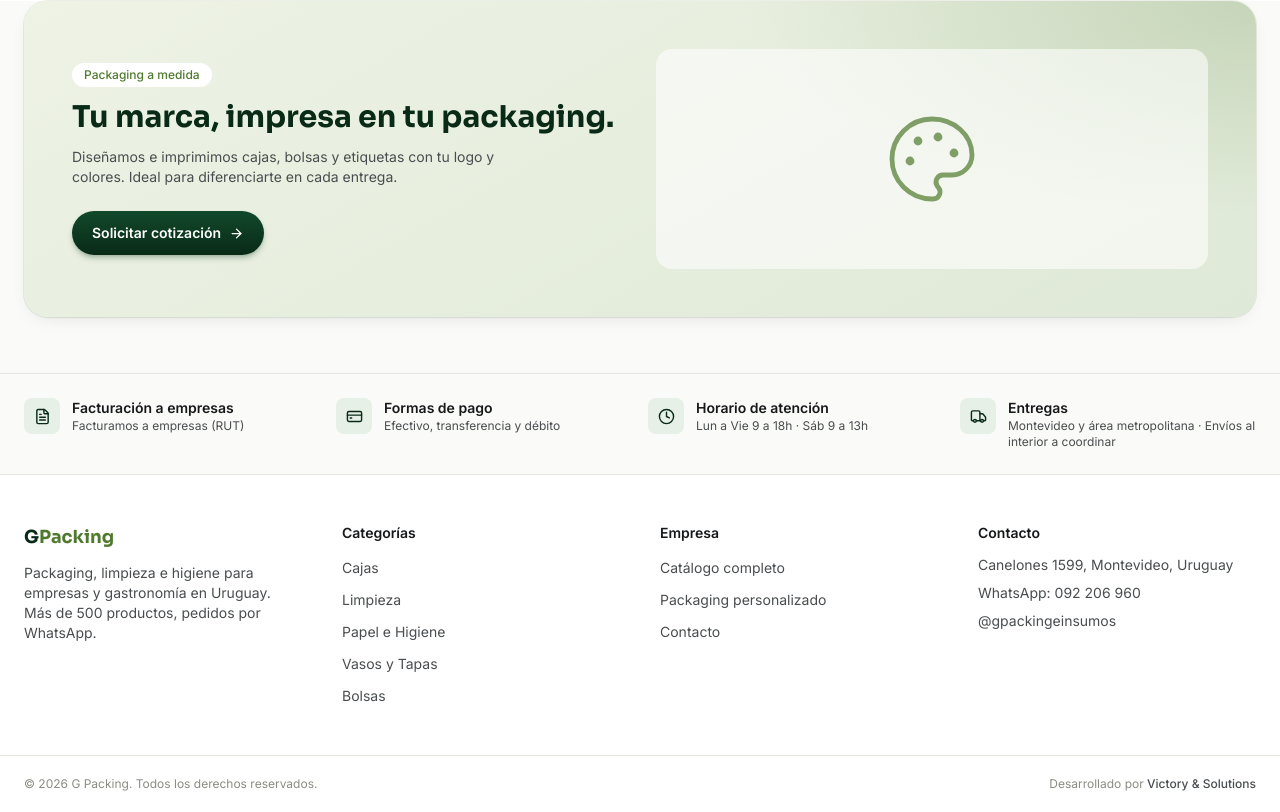
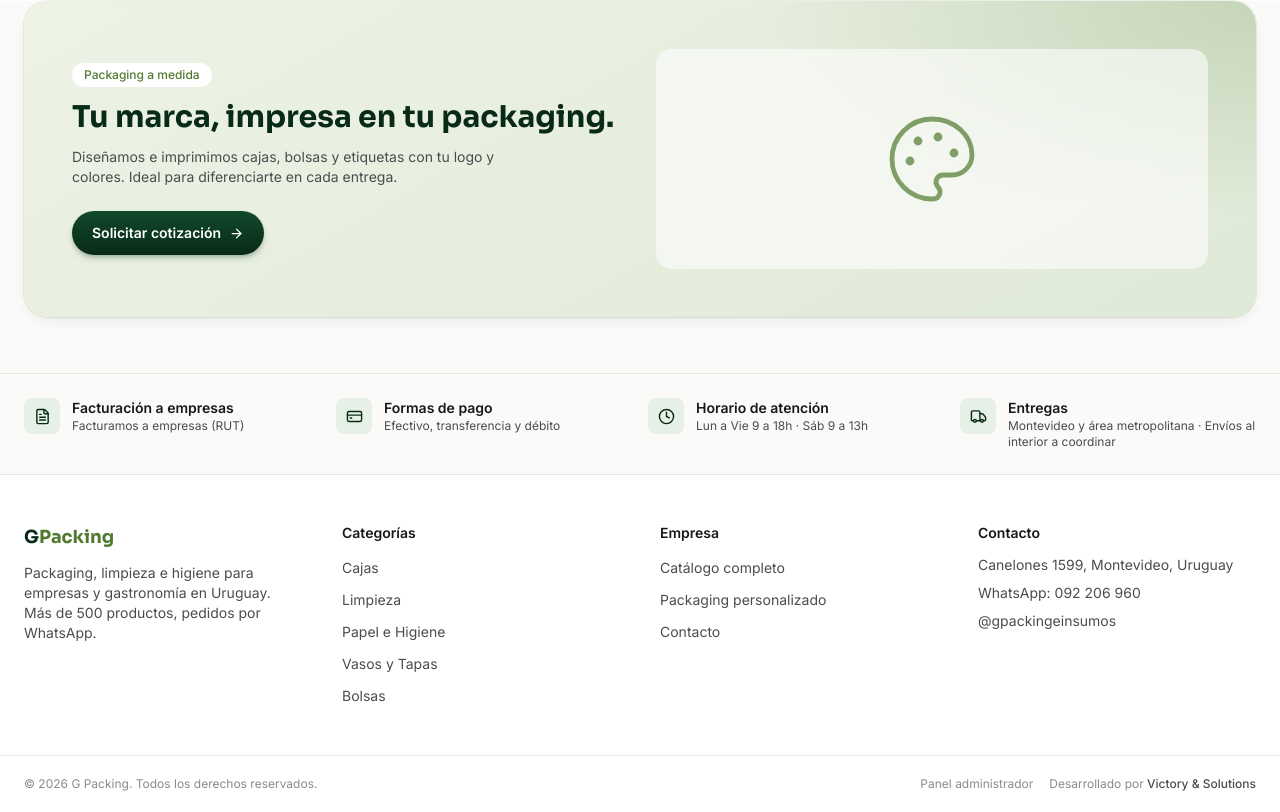
Before and after one commit to nexoaiecosystem-coder/gp-core, a Next.js app: page / in a window 1280 px wide. Shown: the part 3499-4311 px from the top of the page. Built offline with nearby package versions, Linux system fonts and the light colour scheme.

Commit message:
Footer: acceso discreto al panel administrador

```diff
--- a/src/components/layout/Footer.tsx
+++ b/src/components/layout/Footer.tsx
@@ -84,10 +84,15 @@ export function Footer() {
       <div className="border-t border-line">
         <div className="mx-auto flex max-w-[1800px] flex-col items-center justify-between gap-2 px-6 py-5 text-xs text-muted md:flex-row">
           <p>© {new Date().getFullYear()} G Packing. Todos los derechos reservados.</p>
-          <p>
-            Desarrollado por{" "}
-            <span className="font-medium text-ink-soft">Victory &amp; Solutions</span>
-          </p>
+          <div className="flex items-center gap-4">
+            <Link href="/admin" className="hover:text-brand">
+              Panel administrador
+            </Link>
+            <p>
+              Desarrollado por{" "}
+              <span className="font-medium text-ink-soft">Victory &amp; Solutions</span>
+            </p>
+          </div>
         </div>
       </div>
     </footer>
```
